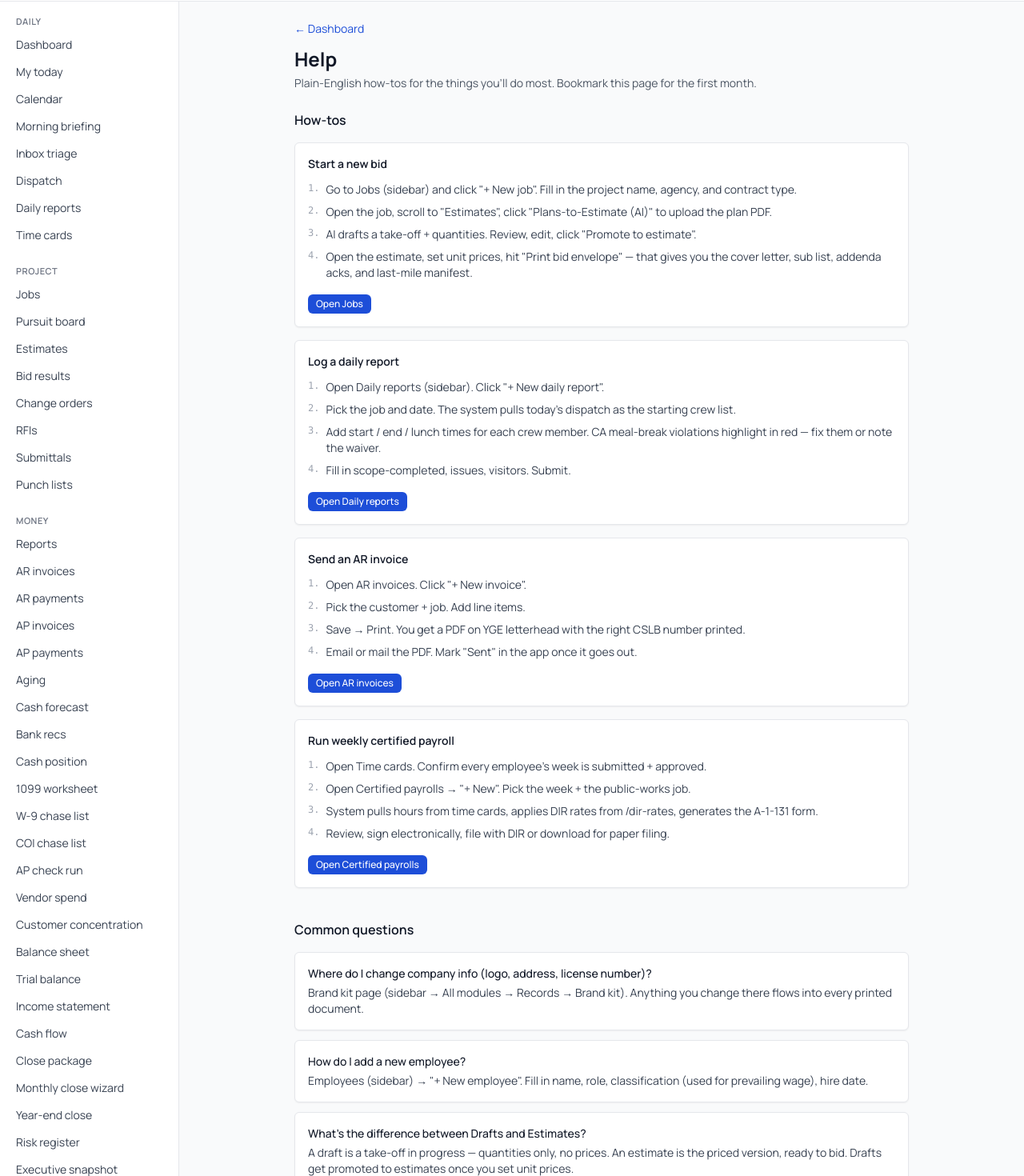
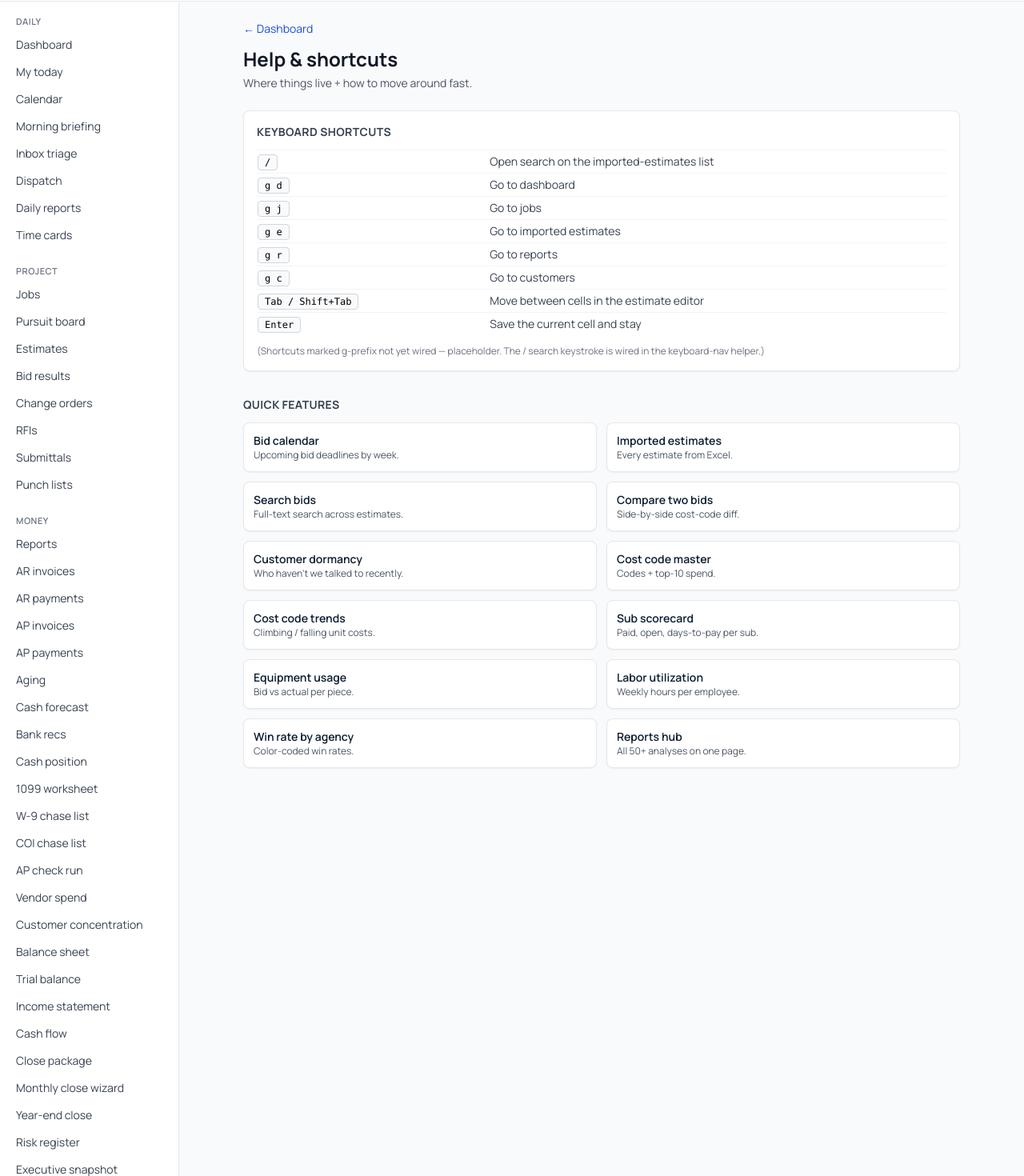
Before and after one commit to yge-engineering/yge-app, a Next.js app in the folder apps/web/: page /help in a window 1280 px wide. Shown: the part 71-1541 px from the top of the page at 80% size. Built offline with nearby package versions, Linux system fonts and the light colour scheme; no server answers.

Commit message:
feat(web): NN1 — /help page with keyboard shortcuts table + 12 quick-feature cards covering the analytics I shipped this session (touchpoints, trends, scorecard, usage, utilization, by-agency, reports hub, search, compare).

```diff
--- a/apps/web/src/app/help/page.tsx
+++ b/apps/web/src/app/help/page.tsx
@@ -1,133 +1,96 @@
-// /help — first-day help page.
-//
-// Plain English: the cheat-sheet for the most common workflows.
-// Aimed at someone who just logged in and doesn't know where to
-// start. Will grow as we land more features.
+// /help — keyboard shortcuts + 'what's where' feature index.
 
-import { AppShell, Card, LinkButton, PageHeader } from '../../components';
-import { getTranslator } from '../../lib/locale';
+import Link from 'next/link';
+import { AppShell, PageHeader } from '../../components';
 
-interface HowTo {
-  title: string;
-  steps: string[];
-  done: { label: string; href: string };
+interface Shortcut {
+  keys: string;
+  description: string;
 }
 
-const HOW_TOS: HowTo[] = [
-  {
-    title: 'Start a new bid',
-    steps: [
-      'Go to Jobs (sidebar) and click "+ New job". Fill in the project name, agency, and contract type.',
-      'Open the job, scroll to "Estimates", click "Plans-to-Estimate (AI)" to upload the plan PDF.',
-      'AI drafts a take-off + quantities. Review, edit, click "Promote to estimate".',
-      'Open the estimate, set unit prices, hit "Print bid envelope" — that gives you the cover letter, sub list, addenda acks, and last-mile manifest.',
-    ],
-    done: { label: 'Open Jobs', href: '/jobs' },
-  },
-  {
-    title: 'Log a daily report',
-    steps: [
-      'Open Daily reports (sidebar). Click "+ New daily report".',
-      'Pick the job and date. The system pulls today\'s dispatch as the starting crew list.',
-      'Add start / end / lunch times for each crew member. CA meal-break violations highlight in red — fix them or note the waiver.',
-      'Fill in scope-completed, issues, visitors. Submit.',
-    ],
-    done: { label: 'Open Daily reports', href: '/daily-reports' },
-  },
-  {
-    title: 'Send an AR invoice',
-    steps: [
-      'Open AR invoices. Click "+ New invoice".',
-      'Pick the customer + job. Add line items.',
-      'Save → Print. You get a PDF on YGE letterhead with the right CSLB number printed.',
-      'Email or mail the PDF. Mark "Sent" in the app once it goes out.',
-    ],
-    done: { label: 'Open AR invoices', href: '/ar-invoices' },
-  },
-  {
-    title: 'Run weekly certified payroll',
-    steps: [
-      'Open Time cards. Confirm every employee\'s week is submitted + approved.',
-      'Open Certified payrolls → "+ New". Pick the week + the public-works job.',
-      'System pulls hours from time cards, applies DIR rates from /dir-rates, generates the A-1-131 form.',
-      'Review, sign electronically, file with DIR or download for paper filing.',
-    ],
-    done: { label: 'Open Certified payrolls', href: '/certified-payrolls' },
-  },
+const SHORTCUTS: Shortcut[] = [
+  { keys: '/', description: 'Open search on the imported-estimates list' },
+  { keys: 'g d', description: 'Go to dashboard' },
+  { keys: 'g j', description: 'Go to jobs' },
+  { keys: 'g e', description: 'Go to imported estimates' },
+  { keys: 'g r', description: 'Go to reports' },
+  { keys: 'g c', description: 'Go to customers' },
+  { keys: 'Tab / Shift+Tab', description: 'Move between cells in the estimate editor' },
+  { keys: 'Enter', description: 'Save the current cell and stay' },
 ];
 
-const FAQS = [
-  {
-    q: 'Where do I change company info (logo, address, license number)?',
-    a: 'Brand kit page (sidebar → All modules → Records → Brand kit). Anything you change there flows into every printed document.',
-  },
-  {
-    q: 'How do I add a new employee?',
-    a: 'Employees (sidebar) → "+ New employee". Fill in name, role, classification (used for prevailing wage), hire date.',
-  },
-  {
-    q: 'What\'s the difference between Drafts and Estimates?',
-    a: 'A draft is a take-off in progress — quantities only, no prices. An estimate is the priced version, ready to bid. Drafts get promoted to estimates once you set unit prices.',
-  },
-  {
-    q: 'Why does the dashboard show 0s for everything?',
-    a: 'The API server probably isn\'t running locally. Once we deploy the API to a real server (or you start it with `pnpm dev` in apps/api), the tiles will fill in.',
-  },
-  {
-    q: 'How do I get back to the dashboard?',
-    a: 'Click the YGE logo in the upper left. Or click "Dashboard" in the sidebar.',
-  },
+interface FeatureCard {
+  href: string;
+  title: string;
+  blurb: string;
+}
+
+const QUICK_FEATURES: FeatureCard[] = [
+  { href: '/bids/calendar', title: 'Bid calendar', blurb: 'Upcoming bid deadlines by week.' },
+  { href: '/imported-estimates', title: 'Imported estimates', blurb: 'Every estimate from Excel.' },
+  { href: '/imported-estimates/search', title: 'Search bids', blurb: 'Full-text search across estimates.' },
+  { href: '/imported-estimates/compare', title: 'Compare two bids', blurb: 'Side-by-side cost-code diff.' },
+  { href: '/customers/touchpoints', title: 'Customer dormancy', blurb: 'Who haven\'t we talked to recently.' },
+  { href: '/cost-codes', title: 'Cost code master', blurb: 'Codes + top-10 spend.' },
+  { href: '/cost-codes/trends', title: 'Cost code trends', blurb: 'Climbing / falling unit costs.' },
+  { href: '/vendors/scorecard', title: 'Sub scorecard', blurb: 'Paid, open, days-to-pay per sub.' },
+  { href: '/equipment-rates/usage', title: 'Equipment usage', blurb: 'Bid vs actual per piece.' },
+  { href: '/employees/utilization', title: 'Labor utilization', blurb: 'Weekly hours per employee.' },
+  { href: '/bid-results/by-agency', title: 'Win rate by agency', blurb: 'Color-coded win rates.' },
+  { href: '/reports', title: 'Reports hub', blurb: 'All 50+ analyses on one page.' },
 ];
 
 export default function HelpPage() {
-  const t = getTranslator();
   return (
     <AppShell>
-      <main className="mx-auto max-w-3xl">
+      <main className="mx-auto max-w-4xl">
         <PageHeader
-          title={t('help.title')}
-          subtitle={t('help.subtitle')}
+          title="Help & shortcuts"
+          subtitle="Where things live + how to move around fast."
         />
 
-        <section className="mb-10">
-          <h2 className="mb-4 text-base font-semibold text-gray-900">{t('help.h.howTos')}</h2>
-          <div className="space-y-4">
-            {HOW_TOS.map((h) => (
-              <Card key={h.title}>
-                <h3 className="text-sm font-semibold text-gray-900">{h.title}</h3>
-                <ol className="mt-3 space-y-2 text-sm text-gray-700">
-                  {h.steps.map((s, i) => (
-                    <li key={i} className="flex gap-2">
-                      <span className="font-mono text-xs text-gray-400">{i + 1}.</span>
-                      <span>{s}</span>
-                    </li>
-                  ))}
-                </ol>
-                <div className="mt-4">
-                  <LinkButton href={h.done.href} variant="primary" size="sm">
-                    {h.done.label}
-                  </LinkButton>
-                </div>
-              </Card>
-            ))}
-          </div>
+        <section className="mb-8 rounded-lg border border-gray-200 bg-white p-4 shadow-sm">
+          <h2 className="mb-3 text-sm font-bold uppercase tracking-wide text-gray-700">
+            Keyboard shortcuts
+          </h2>
+          <table className="w-full text-sm">
+            <tbody>
+              {SHORTCUTS.map((s) => (
+                <tr key={s.keys} className="border-t border-gray-100">
+                  <td className="py-1 pr-4">
+                    <kbd className="rounded border border-gray-300 bg-gray-50 px-2 py-0.5 font-mono text-xs">
+                      {s.keys}
+                    </kbd>
+                  </td>
+                  <td className="py-1 text-gray-700">{s.description}</td>
+                </tr>
+              ))}
+            </tbody>
+          </table>
+          <p className="mt-3 text-xs text-gray-500">
+            (Shortcuts marked g-prefix not yet wired — placeholder. The /
+            search keystroke is wired in the keyboard-nav helper.)
+          </p>
         </section>
 
         <section>
-          <h2 className="mb-4 text-base font-semibold text-gray-900">{t('help.h.faq')}</h2>
-          <dl className="space-y-3">
-            {FAQS.map((f) => (
-              <Card key={f.q}>
-                <dt className="text-sm font-medium text-gray-900">{f.q}</dt>
-                <dd className="mt-1 text-sm text-gray-700">{f.a}</dd>
-              </Card>
+          <h2 className="mb-3 text-sm font-bold uppercase tracking-wide text-gray-700">
+            Quick features
+          </h2>
+          <ul className="grid gap-3 sm:grid-cols-2">
+            {QUICK_FEATURES.map((f) => (
+              <li key={f.href}>
+                <Link
+                  href={f.href}
+                  className="block rounded-lg border border-gray-200 bg-white p-3 shadow-sm hover:border-yge-blue-300 hover:bg-yge-blue-50"
+                >
+                  <div className="text-sm font-semibold text-yge-blue-900">{f.title}</div>
+                  <p className="text-xs text-gray-600">{f.blurb}</p>
+                </Link>
+              </li>
             ))}
-          </dl>
+          </ul>
         </section>
-
-        <p className="mt-10 text-center text-xs text-gray-400">
-          {t('help.footer')}
-        </p>
       </main>
     </AppShell>
   );
```
